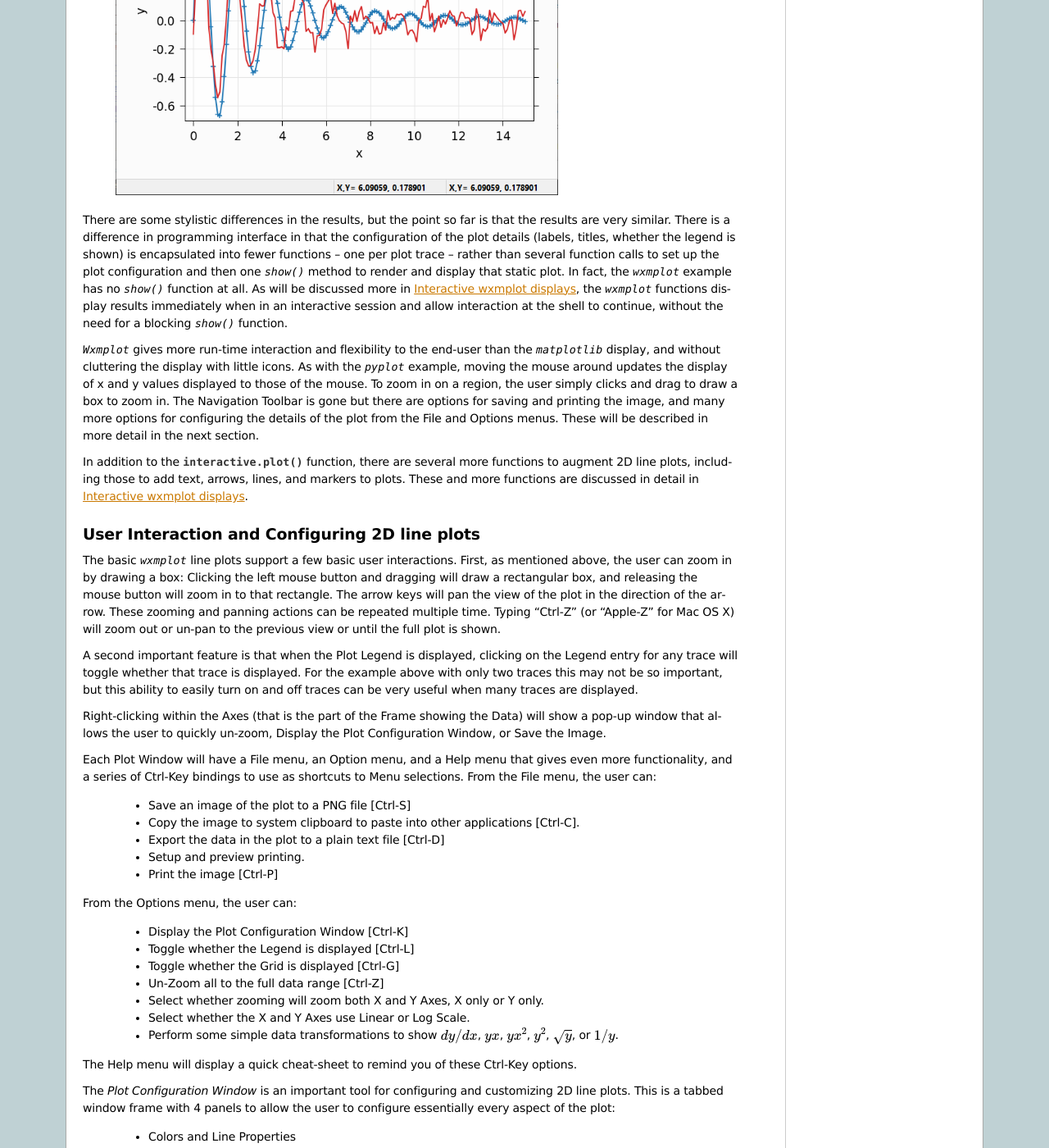
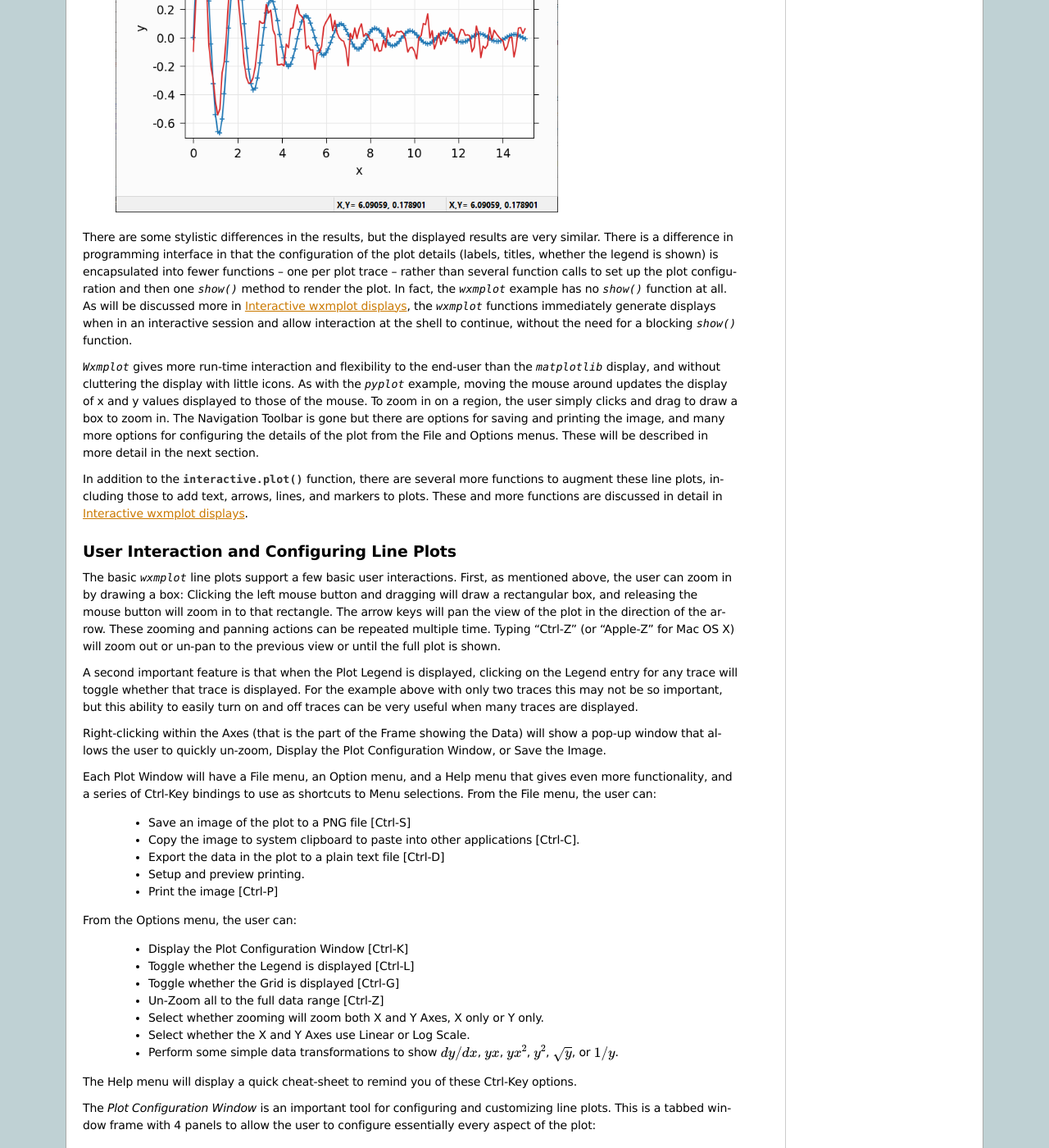
Before and after one commit to newville/wxmplot, a Sphinx documentation site: the page built from doc/overview.rst, in a window 1280 px wide and 1400 px high, scrolled down 1678 px. Shown: the whole window at 82% size. Built offline with Sphinx 7.4.7, drawn with Linux system fonts in a browser that asks for light colours; the version number could not be read and is left out; some of the changed text lies outside the part shown.

Commit message:
doc tweaks

```diff
--- a/doc/interactive.rst
+++ b/doc/interactive.rst
@@ -97,7 +97,7 @@ plot, as with::
 
 and so forth.
 
-If we wanted to bring up a second 2D Line Plot window, we can use the
+If we wanted to bring up a second Line Plot window, we can use the
 **win=2** option::
 
 
@@ -127,7 +127,7 @@ add `wi.plot()` and `wi.imshow()` to your short- or long-running scripts
 and the plots will be displayed until you no longer want to use them.
 
 
-2D Plotting with :func:`plot` and related functions
+Line Plotting with :func:`plot` and related functions
 ==========================================================================
 
 .. autofunction:: plot
--- a/doc/overview.rst
+++ b/doc/overview.rst
@@ -6,23 +6,23 @@ wxmplot Overview
 
 .. module:: wxmplot
 
-`wxmplot` provides simple functions for making 2D line plots and displaying
-image data.  These are similar to the simplest functions from
-`matplotlib.pyplot`, but offer richer interactivity and customization.  It
-is not easy to convey interactivity in a static document, but here and in
-:ref:`ch_interactive`, we will try to show how easy it is to use `wxmplot`
-for exploratory data analysis.  Importantly, `wxmplot` not only makes more
-interactive plotting available, but also exposes that interactivity and
-flexibility to the end-user at run time, and not only when writing a
-script. This allows a programmer to add plotting capabilities to an
-application and enable the end-user to interact with their data and fully
-customize the plots when running the application.
+`wxmplot` provides simple functions for making Line Plots (or 2D or XY
+Plots) and displaying image data.  These are similar to the simplest
+functions from `matplotlib.pyplot`, but offer richer interactivity and
+customization.  It is not easy to convey interactivity in a static
+document, but here and in :ref:`ch_interactive`, we will try to show how
+easy it is to use `wxmplot` for exploratory data analysis.  Importantly,
+`wxmplot` not only makes more interactive plotting available when writing a
+script, but but also exposes that interactivity and flexibility to the
+end-user at run time. This allows a programmer to add plotting capabilities
+to an application and enable the end-user to interact with their data and
+fully customize the plots when running the application.
 
 
-2D Line Plots with :func:`plot`
+Line Plots with :func:`plot`
 ===============================
 
-Let's start with a simple script using  :mod:`matplotlib.pyplot`::
+Let's start with a simple script using :mod:`matplotlib.pyplot`::
 
     #!/usr/bin/python
     import numpy as np
@@ -39,8 +39,8 @@ Let's start with a simple script using  :mod:`matplotlib.pyplot`::
     plt.legend()
     plt.show()
 
-This is a pretty straight-forward matplotlib script and produces a plot of
-(depending a bit on the backend and OS):
+This is a pretty straight-forward matplotlib script and produces a very
+high-quality plot of (depending a bit on the backend and OS):
 
 .. _plot_mpl:
 
@@ -78,17 +78,16 @@ and yields the plot shown below.
     .. image:: images/plot_wxmplot.png
        :width: 75%
 
-There are some stylistic differences in the results, but the point so far
-is that the results are very similar.  There is a difference in programming
-interface in that the configuration of the plot details (labels, titles,
-whether the legend is shown) is encapsulated into fewer functions -- one
-per plot trace -- rather than several function calls to set up the plot
-configuration and then one `show()` method to render and display that
-static plot.  In fact, the `wxmplot` example has no `show()` function at
-all.  As will be discussed more in :ref:`ch_interactive`, the `wxmplot`
-functions display results immediately when in an interactive session and
-allow interaction at the shell to continue, without the need for a blocking
-`show()` function.
+There are some stylistic differences in the results, but the displayed
+results are very similar.  There is a difference in programming interface
+in that the configuration of the plot details (labels, titles, whether the
+legend is shown) is encapsulated into fewer functions -- one per plot trace
+-- rather than several function calls to set up the plot configuration and
+then one `show()` method to render the plot.  In fact, the `wxmplot`
+example has no `show()` function at all.  As will be discussed more in
+:ref:`ch_interactive`, the `wxmplot` functions immediately generate displays
+when in an interactive session and allow interaction at the shell to
+continue, without the need for a blocking `show()` function.
 
 `Wxmplot` gives more run-time interaction and flexibility to the end-user
 than the `matplotlib` display, and without cluttering the display with
@@ -102,12 +101,12 @@ detail in the next section.
 
 
 In addition to the :func:`interactive.plot` function, there are several
-more functions to augment 2D line plots, including those to add text,
+more functions to augment these line plots, including those to add text,
 arrows, lines, and markers to plots.  These and more functions are
 discussed in detail in :ref:`ch_interactive`.
 
 
-User Interaction and Configuring 2D line plots
+User Interaction and Configuring Line Plots
 ==============================================
 
 The basic `wxmplot` line plots support a few basic user interactions.
@@ -155,7 +154,7 @@ The Help menu will display a quick cheat-sheet to remind you of these
 Ctrl-Key options.
 
 The *Plot Configuration Window* is an important tool for configuring and
-customizing 2D line plots.  This is a tabbed window frame with 4 panels to
+customizing line plots.  This is a tabbed window frame with 4 panels to
 allow the user to configure essentially every aspect of the plot:
 
     * Colors and Line Properties
@@ -250,9 +249,8 @@ for scatter plots.
 Displaying images with :func:`imshow` and :func:`contour`
 =========================================================
 
-
-As for 2D line plotting, `wxmplot` has a simple :func:`interactive.imshow`
-function that displays 2D image data and adds user-friendly controls to
+As with line plotting, `wxmplot` has a simple :func:`interactive.imshow`
+function that displays image data and adds user-friendly controls to
 manipulate and adjust the display of such data.  While
 `matplotlib.pyplot.imshow()` has the basic user action of zooming and
 saving image files, :func:`interactive.imshow` has interactions that are
@@ -295,12 +293,12 @@ from the Image menu or with Ctrl-N.
 User Interaction and Configuring Image and Contour displays
 ===============================================================
 
-As with the 2D line plots, clicking anywhere on the image will show the x, y,
-and intensity values in the status bar.  If arrays for `x` and `y` values have
-been passed in, both the indices and `x` and `y` values for the pixel selected
-will be displayed.  Similarly, clicking and dragging will zoom in on a portion
-of the image, and using the arrow keys will pan the image. Zooming and
-panning can be repeated indefinitely and undone.
+As with te displays created with :func:`plot`, clicking anywhere on the image will
+show the x, y, and intensity values in the status bar.  If arrays for `x`
+and `y` values have been passed in, both the indices and `x` and `y` values
+for the pixel selected will be displayed.  Similarly, clicking and dragging
+will zoom in on a portion of the image, and using the arrow keys will pan
+the image. Zooming and panning can be repeated indefinitely and undone.
 
 From the Image or Contour panel, a few display customizations are
 immediately available. On the left hand side of the frame, there are a few
@@ -341,7 +339,7 @@ From the Image menu, the user can:
    * Toggle whether a 3-color map uses a black or white background [Ctrl-W]
 
 From the X/Y Slices menu, the user can control whether clicking on a pixel
-on the image displays a X- or Y- slice through the image data as a 2D line
+on the image displays a X- or Y- slice through the image data as a line
 plot in a separate plotting window.  From this menu, the user can select:
 
    * Show No X/Y Slices
```
